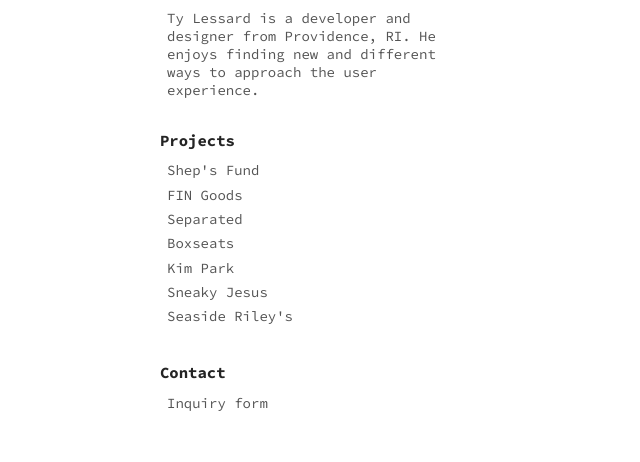
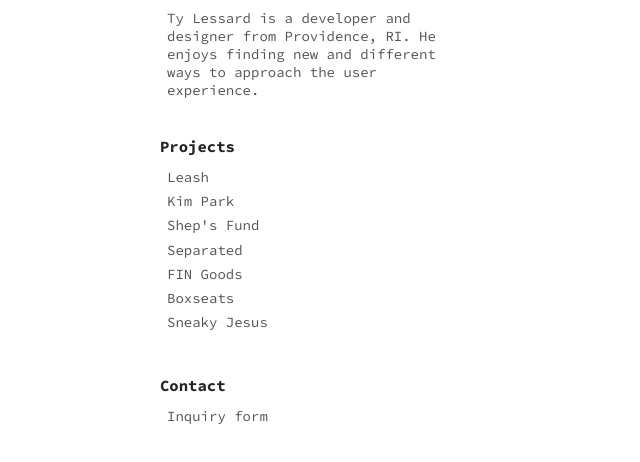
Before and after one commit to stylessard/portfolio, a Gatsby site: page / in a window 1280 px wide. Shown: the part 102-564 px from the top of the page, without its empty margins (0-640 px from the left). Built offline with nearby package versions, Linux system fonts and the light colour scheme; Gatsby itself is replaced by a stand-in of ours.

Commit message:
new projects

```diff
--- a/data/projects.json
+++ b/data/projects.json
@@ -1,4 +1,24 @@
 [
+    {
+        "title": "Leash",
+        "slug": "leash",
+        "url": "https://pensive-goldberg-28b036.netlify.app/",
+        "description": "Leash is an on-demand dog walking service. Users can browse dog walkers in their area, book their services, communicate with them, and pay all online. It couldn't be easier.",
+        "tools": ["Gatsby, React Date Picker"],
+        "extra": "There's no need for extras when you've plenty pictures of dogs.",
+        "image": "./images/leash-snap.png",
+        "video": "./videos/leash-final.mp4"
+    },
+    {
+        "title": "Kim Park",
+        "slug": "kim-park",
+        "url": "https://5fb1fa47281e10000748e708--tender-sinoussi-843706.netlify.app ",
+        "description": "Kim Park is a food stylist and photographer from London. She specializes in the decoration of fine foods ranging from korean cuisine to McDonalds.",
+        "tools": ["Gatsby", "Framer Motion"],
+        "extra": "Check out those tasty burgers.",
+        "image": "./images/kimpark-snap.png",
+        "video": "./videos/kim-final.mp4"
+    },
     {
         "title": "Shep's Fund",
         "slug": "sheps-fund",
@@ -8,6 +28,16 @@
         "extra": "Nothing.",
         "image": "./images/shepsfund-snap.png",
         "video": "./videos/shepsfund-final.mp4"
+    },
+    {
+        "title": "Separated",
+        "slug": "separated",
+        "url": "https://sleepy-neumann-b318b4.netlify.app ",
+        "description": "Separated is an immersive horror game set in the middle of nowhere. It aims to produce a blurring, once-in-a-lifetime experience.",
+        "tools": ["Gatsby", "Framer Motion", "Pythagorean theorem"],
+        "extra": "Use that flashlight to uncover some things.",
+        "image": "./images/separated-snap.png",
+        "video": "./videos/separated-final.mp4"
     },
     {
         "title": "FIN Goods",
@@ -20,16 +50,6 @@
         "video": "./videos/fin-final.mp4"
     },
     {
-        "title": "Separated",
-        "slug": "separated",
-        "url": "https://sleepy-neumann-b318b4.netlify.app ",
-        "description": "Separated is an immersive horror game set in the middle of nowhere. It aims to produce a blurring, once-in-a-lifetime experience.",
-        "tools": ["Gatsby", "Framer Motion", "Pythagorean theorem"],
-        "extra": "Try some clicking and dragging to unlock some hidden features.",
-        "image": "./images/separated-snap.png",
-        "video": "./videos/separated-final.mp4"
-    },
-    {
         "title": "Boxseats",
         "slug": "boxseats",
         "url": "https://suspicious-swartz-af2aab.netlify.app",
@@ -40,16 +60,6 @@
         "video": "./videos/boxseats-final.mp4"
     },
     {
-        "title": "Kim Park",
-        "slug": "kim-park",
-        "url": "https://5fb1fa47281e10000748e708--tender-sinoussi-843706.netlify.app ",
-        "description": "Kim Park is a food stylist and photographer from London. She specializes in the decoration of fine foods ranging from korean cuisine to McDonalds.",
-        "tools": ["Gatsby", "Framer Motion"],
-        "extra": "Check out those tasty burgers.",
-        "image": "./images/kimpark-snap.png",
-        "video": "./videos/kim-final.mp4"
-    },
-    {
         "title": "Sneaky Jesus",
         "slug": "sneaky-jesus",
         "url": "https://www.sneakyjesusnyc.com",
@@ -58,15 +68,5 @@
         "extra": "There's a hidden message somewhere on the site. That's all I'll say.",
         "image": "./images/sneaky-snap.png",
         "video": "./videos/sneaky-final.mp4"
-    },
-    {
-        "title": "Seaside Riley's",
-        "slug": "seaside-rileys",
-        "url": "https://youthful-brown-24b5fb.netlify.app",
-        "description": "Seaside Riley's is an oceanfront restaurant overlooking the beautiful Pacific. Not only do they serve the freshest of fresh seafood, but also host local bands on the weekends.",
-        "tools": ["Gatsby", "Framer Motion", "Youtube"],
-        "extra": "There's no need for extras when you've got that beautiful view.",
-        "image": "./images/rileys-snap.png",
-        "video": "./videos/rileys-final.mp4"
     }
 ]
--- a/src/components/block.module.css
+++ b/src/components/block.module.css
@@ -21,5 +21,5 @@
 .blockList p,
 .blockList div {
     font-size: .875rem;
-    margin-bottom: .45em;
+    padding-bottom: .45em;
 }
--- a/src/pages/index.js
+++ b/src/pages/index.js
@@ -37,7 +37,8 @@ const IndexPage = ({ data }) => {
                                     key={pos}
                                     href={`/projects/${item.node.slug}`}
                                     onMouseOver={() => console.log(item)}
-                                    onMouseEnter={() => setPreview(item.node.image.childImageSharp.fluid)}
+                                    // onMouseEnter={() => setPreview(item.node.image.childImageSharp.fluid)}
+                                    onMouseEnter={() => setPreview(item.node.image.publicURL)}
                                     onMouseLeave={() => setPreview(null)}>{item.node.title}</a>
                             })}
                         </Block>
@@ -105,10 +106,14 @@ const IndexPage = ({ data }) => {
                                         src={Browser}
                                         alt='browser address bar'
                                         className={IndexStyles.address} />
-                                    <Img
+                                    <img
+                                        src={preview}
+                                        alt=''
+                                        className={IndexStyles.browser} />
+                                    {/* <Img
                                         fluid={preview}
                                         alt=''
-                                        className={IndexStyles.browser} />
+                                        className={IndexStyles.browser} /> */}
                             </motion.div>
                         }
                     </AnimatePresence>
@@ -129,6 +134,9 @@ export const query = graphql`
                     title
                     slug
                     image {
+                        relativePath
+                        absolutePath
+                        publicURL
                         childImageSharp {
                             fluid(maxWidth: 900) {
                                 ...GatsbyImageSharpFluid
--- a/src/pages/index.module.css
+++ b/src/pages/index.module.css
@@ -40,6 +40,10 @@
     display: block;
 }
 
+.browser img {
+    width: 100%;
+}
+
 /* Media Queries */
 
 @media screen and (min-width: 501px) {
```
Also changed, not shown: 6 other files.
